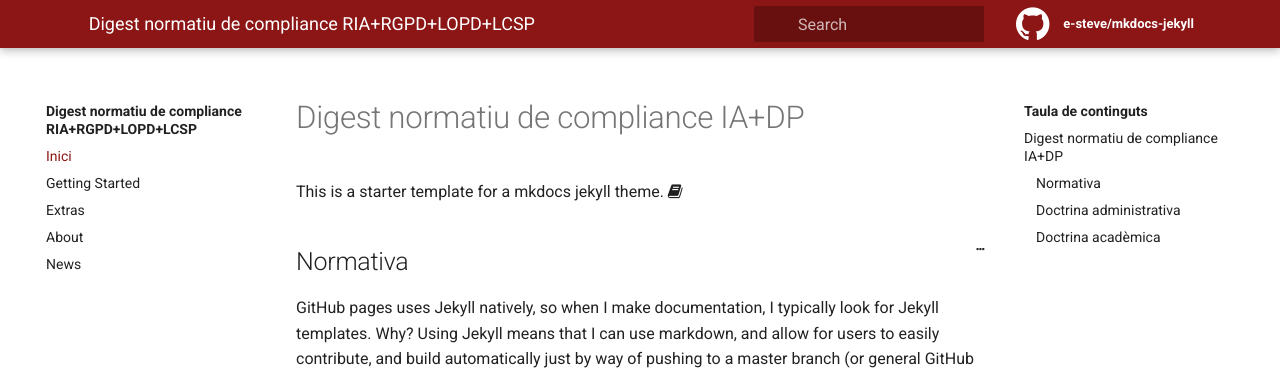
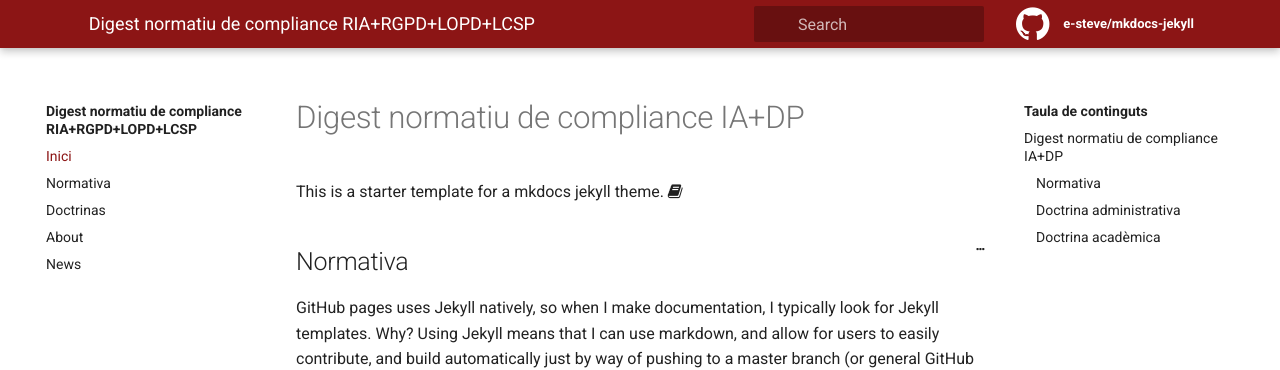
Before and after one commit to e-steve/e-steve.github.io, a Jekyll site: the page built from pages/index.md, in a window 1280 px wide and 900 px high. Shown: the top 370 px of the window. Built offline with Jekyll 4.4.1, drawn with Linux system fonts in a browser that asks for light colours.

Commit message:
Update toc.yml

```diff
--- a/_data/toc.yml
+++ b/_data/toc.yml
@@ -1,4 +1,4 @@
-- title: "Getting Started"
+- title: "Normativa"
   url: "docs/getting-started"
   children:
     - title: Features
@@ -7,7 +7,7 @@
       url: "docs/getting-started#development"
     - title: Customization
       url: "docs/getting-started#customization"
-- title: "Extras"
+- title: "Doctrinas"
   url: "docs/extras"
   children:
     - title: Quizzes
```
